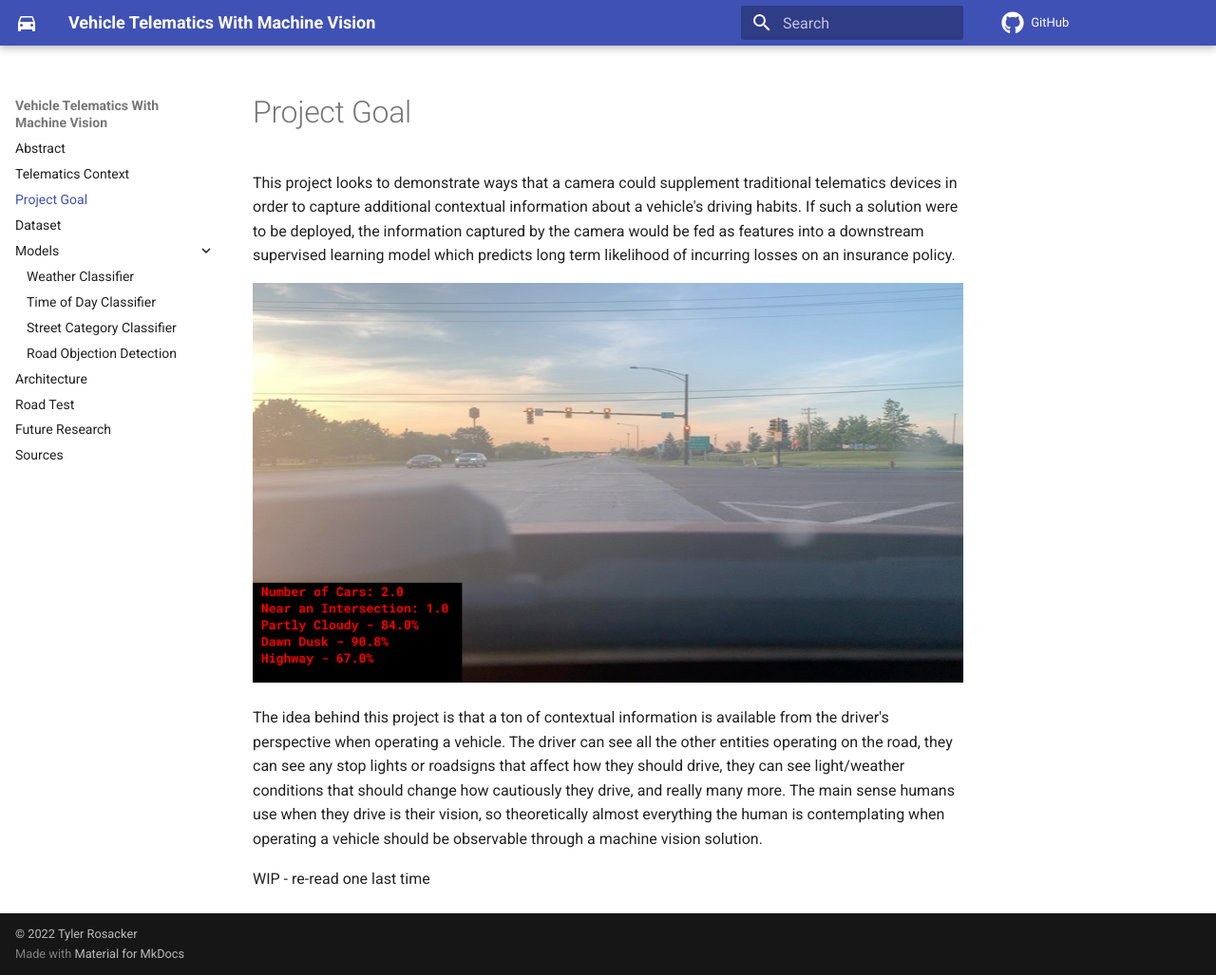
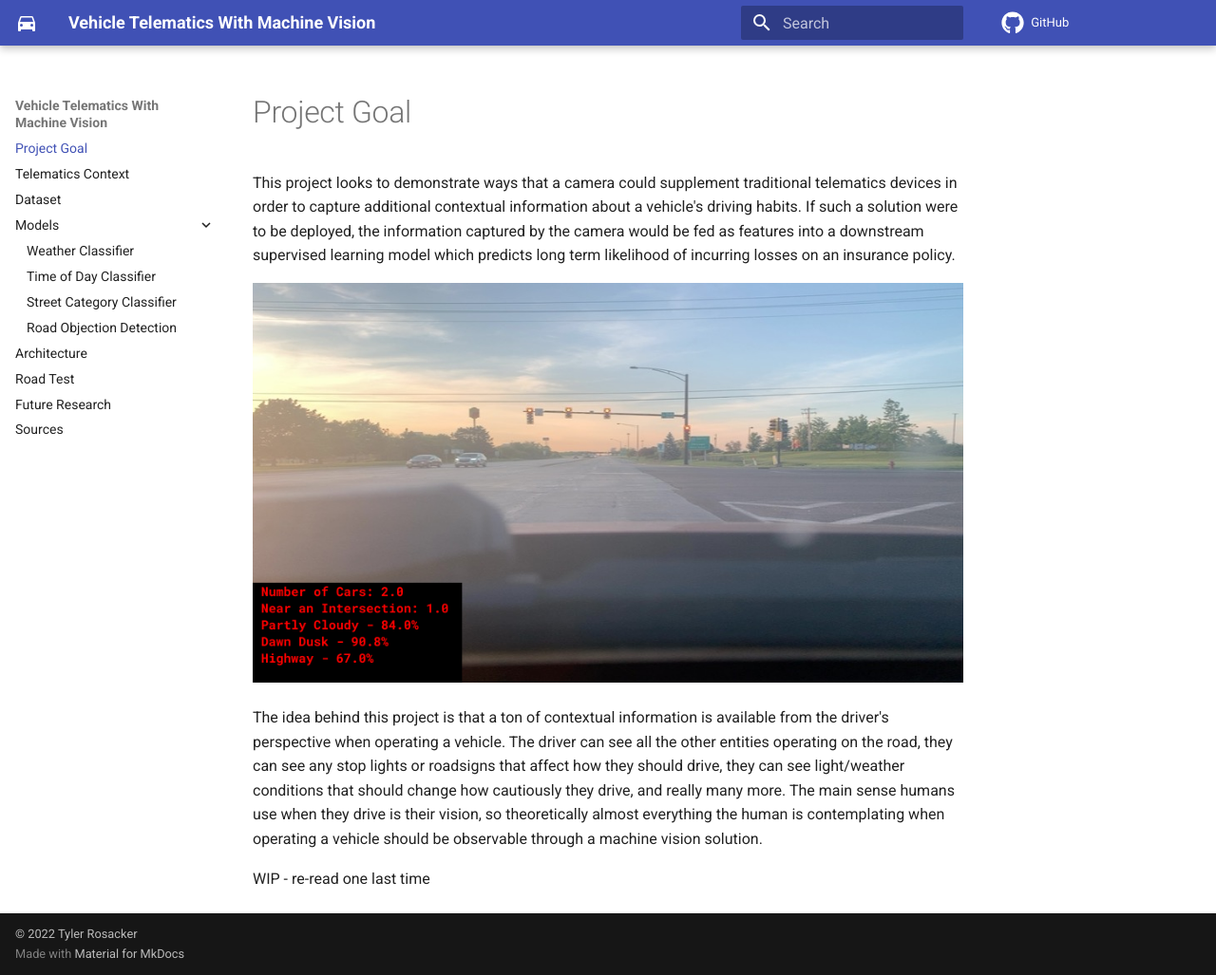
Before and after one commit to rosacker/Telematics-Machine-Vision-Writeup, an MkDocs documentation site: the page built from Docs/Project-Goal.md, in a window 1280 px wide and 1027 px high. Shown: the whole window at 95% size. Built offline with MkDocs 1.6.1 and Material for MkDocs 9.7.7, drawn with Linux system fonts in a browser that asks for light colours; comment, search, counter and statistics services are not loaded.

Commit message:
Removing Abstract page

```diff
--- a/Docs/index.md
+++ /dev/null
@@ -1,3 +0,0 @@
-# Abstract
-
-WIP
--- a/mkdocs.yml
+++ b/mkdocs.yml
@@ -17,9 +17,8 @@ extra_css:
 
 # Page Order
 nav:
-    - 'index.md'
+    - 'Project-Goal.md'
     - 'Telematics-Context.md'
-    - 'Project-Goal.md'
     - 'Dataset.md'
     - Models:
       - 'Models/Weather-Detection.md'
```
